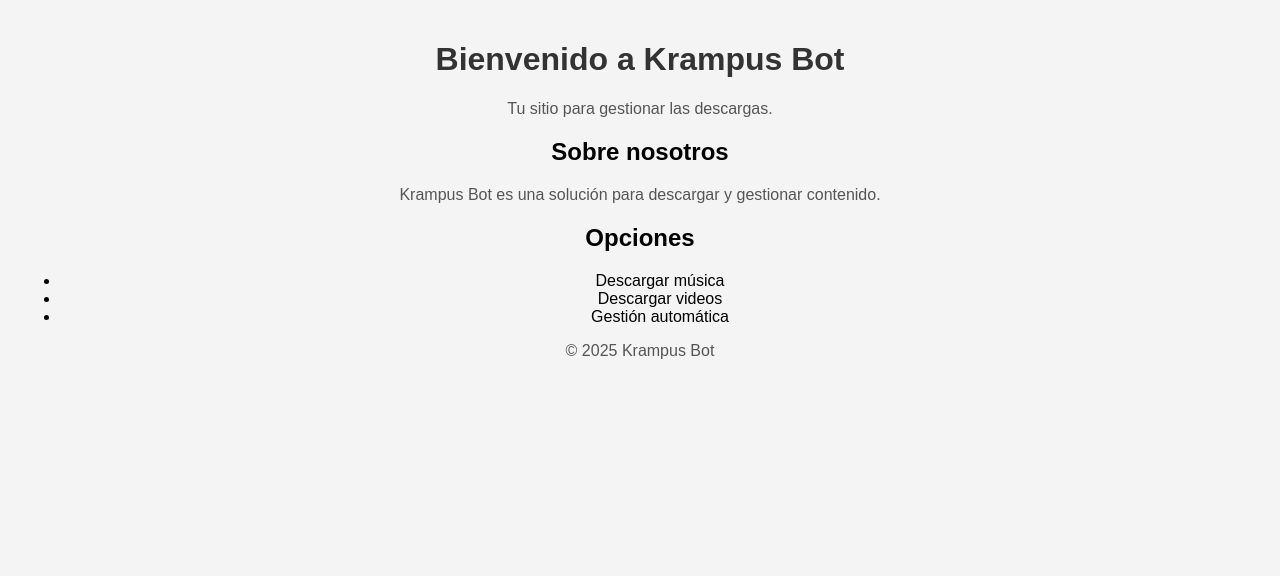
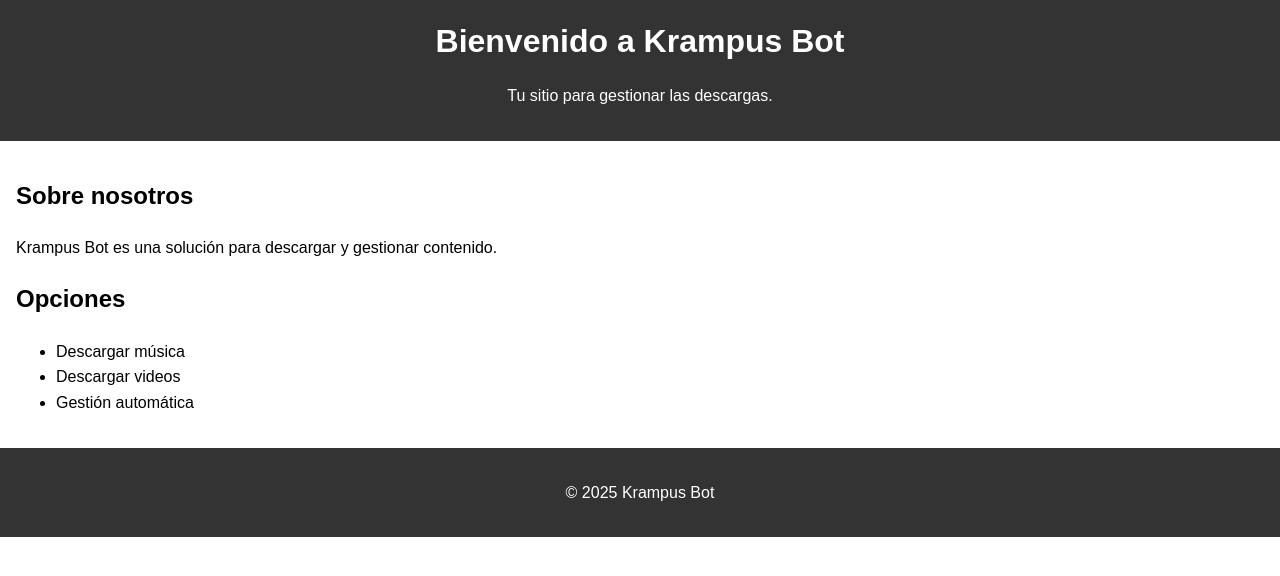
Before and after one commit to Barryalitiko/OM, a plain HTML site: page index.html in a window 1280 px wide. Drawn offline with Linux system fonts and the light colour scheme.

Commit message:
Actualizar style.css

```diff
--- a/style.css
+++ b/style.css
@@ -1,13 +1,28 @@
 body {
   font-family: Arial, sans-serif;
-  background-color: #f4f4f4;
   margin: 0;
-  padding: 20px;
+  padding: 0;
+  line-height: 1.6;
+}
+
+header {
+  background: #333;
+  color: #fff;
+  padding: 1rem 0;
   text-align: center;
 }
-h1 {
-  color: #333;
+
+header h1 {
+  margin: 0;
 }
-p {
-  color: #555;
+
+main {
+  padding: 1rem;
 }
+
+footer {
+  text-align: center;
+  padding: 1rem 0;
+  background: #333;
+  color: #fff;
+}
```
